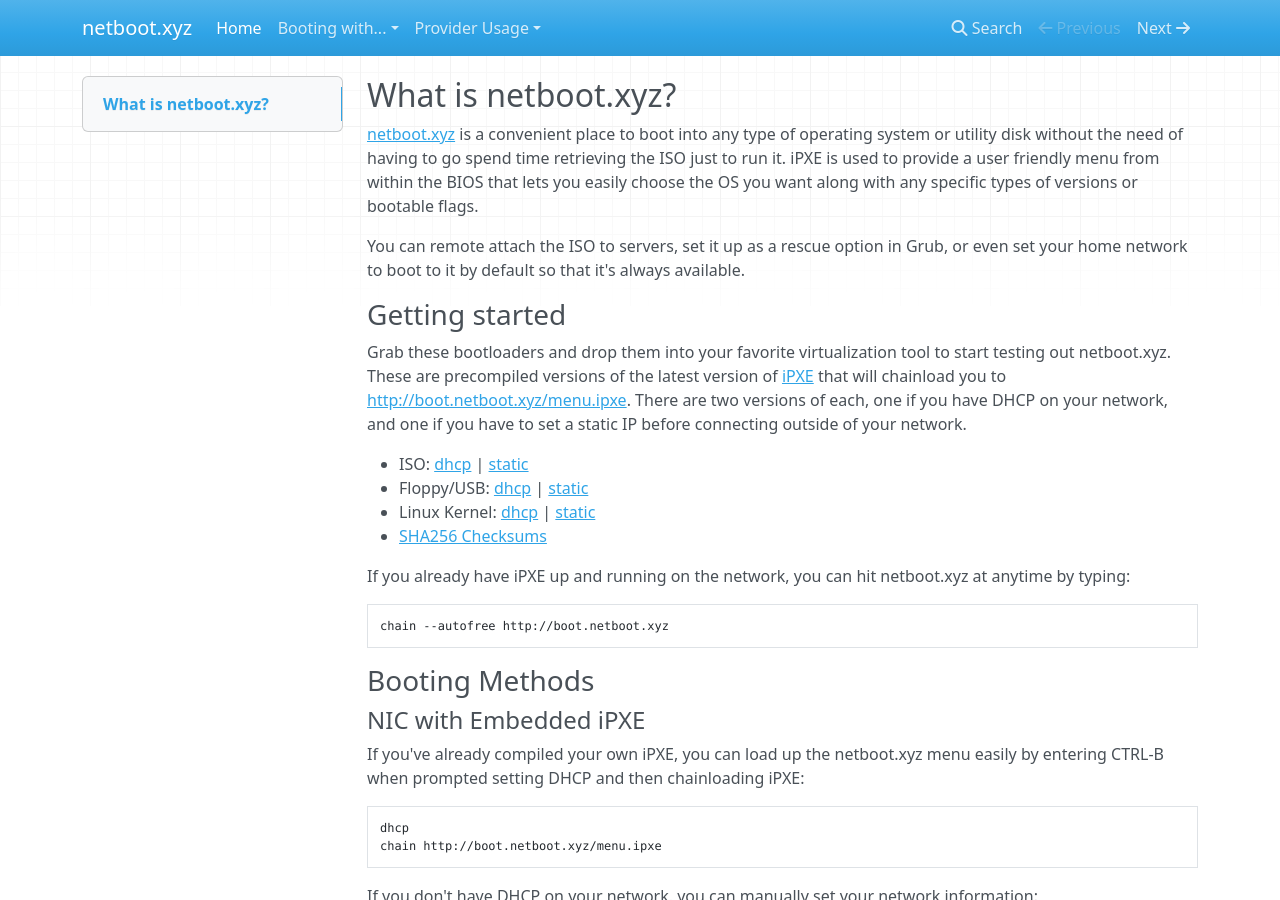
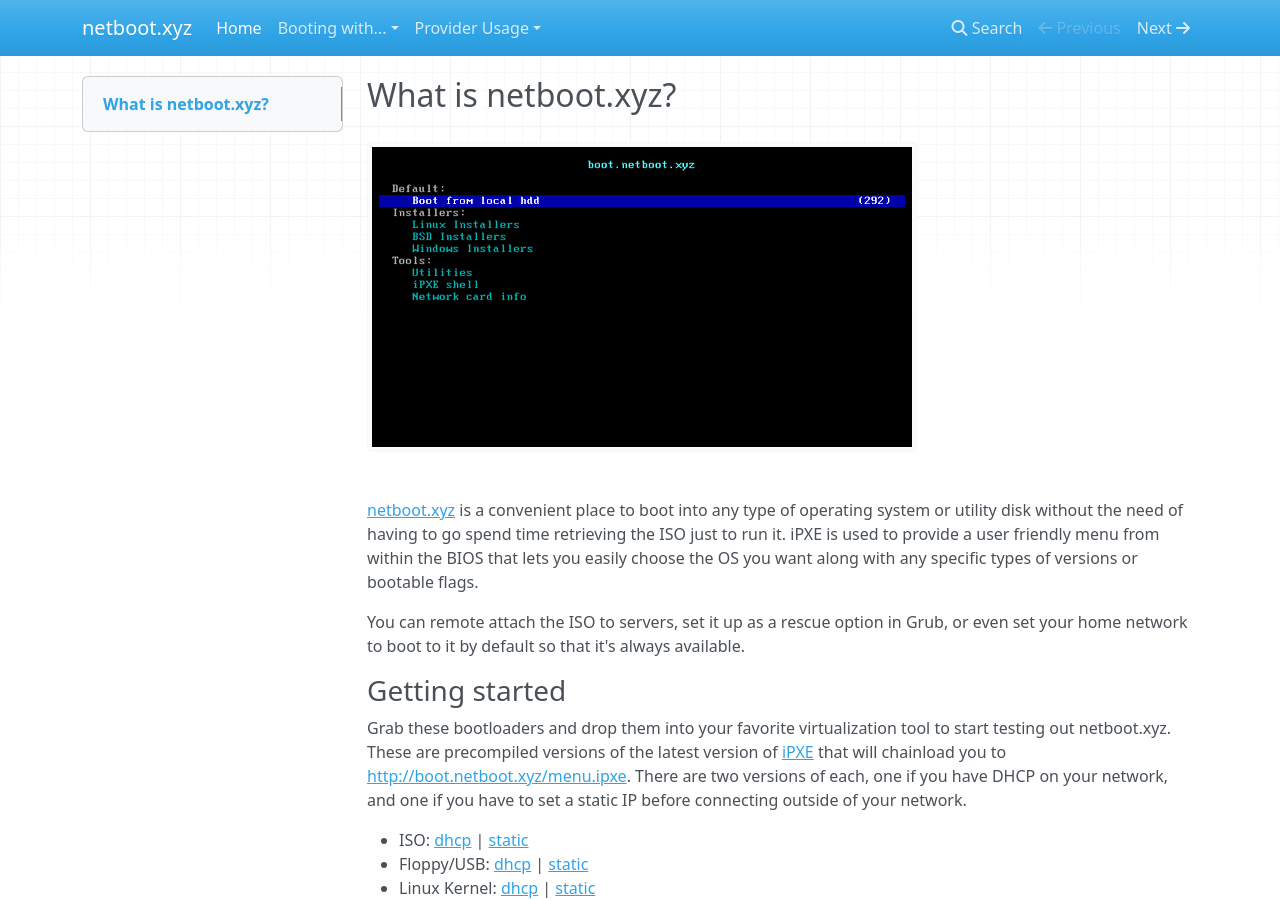
Before and after one commit to netbootxyz/netboot.xyz, an MkDocs documentation site: the page built from docs/index.md, in a window 1280 px wide and 900 px high. Built offline with MkDocs 1.6.1, drawn with Linux system fonts in a browser that asks for light colours; nearby versions of some CDN libraries; old or Windows-style settings are respelled for this version of MkDocs.

Commit message:
Add animated netboot.xyz gif to docs

```diff
--- a/docs/index.md
+++ b/docs/index.md
@@ -1,4 +1,6 @@
 ## What is netboot.xyz?
+
+![netboot.xyz menu](img/netboot.xyz.gif)
 
 [netboot.xyz](http://www.netboot.xyz) is a convenient place to boot into any type of operating system or utility disk without the need of having to go spend time retrieving the ISO just to run it.  iPXE is used to provide a user friendly menu from within the BIOS that lets you easily choose the OS you want along with any specific types of versions or bootable flags.
 
```
Also changed, not shown: docs/img/netboot.xyz.gif (added).
